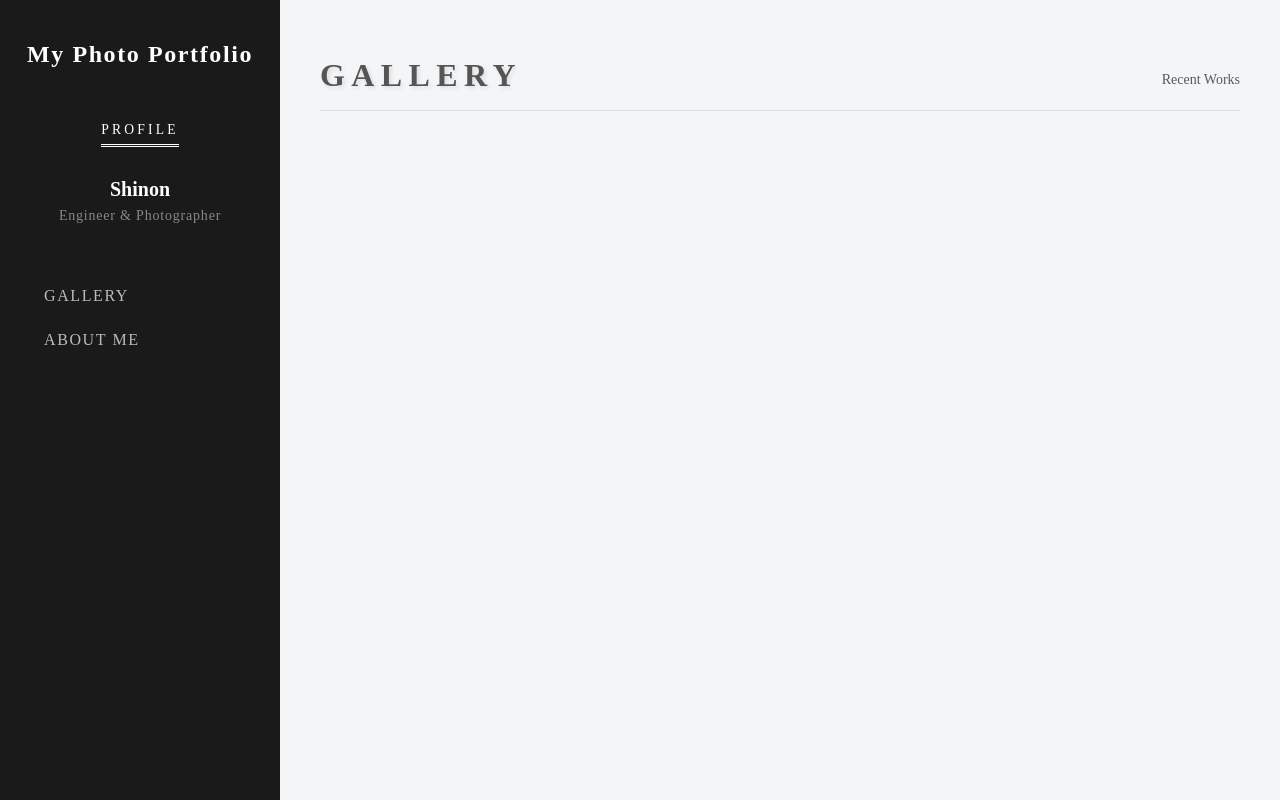
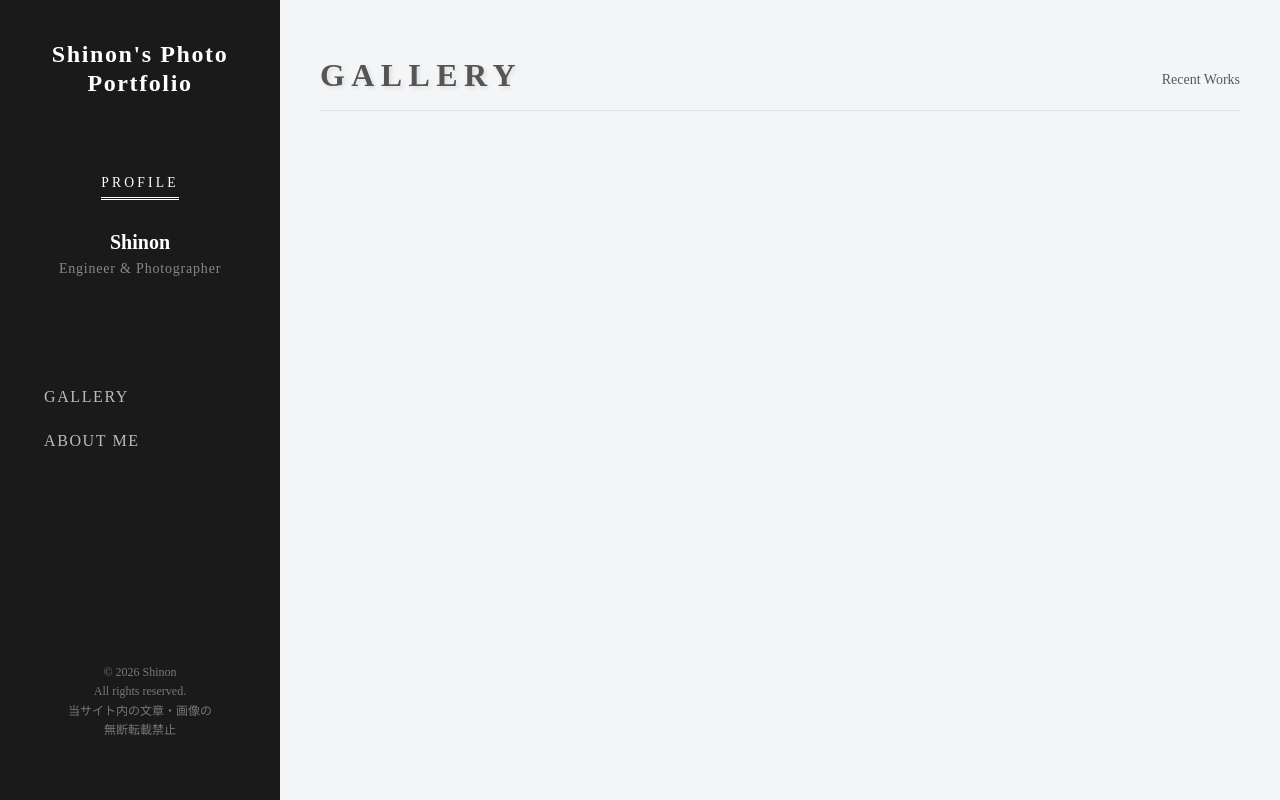
Before and after one commit to Shinon78/my-photo-portfolio, a Django app: page / in a window 1280 px wide. Run offline with Django 5.2, Linux system fonts and the light colour scheme; data that the repository does not hold is empty.

Commit message:
Update site title and add copyright notice

```diff
--- a/photos/templates/photos/base.html
+++ b/photos/templates/photos/base.html
@@ -24,6 +24,9 @@
             color: white;
             position: fixed;
             transition: all 0.3s;
+            /* 下部に著作権を固定するための設定 */
+            display: flex;
+            flex-direction: column;
         }
 
         /* メインコンテンツの設定 */
@@ -58,10 +61,19 @@
             display: inline-block;
             border-bottom: 3px double white; /* 白い2重線 */
             padding-bottom: 4px;
-            margin-bottom: 30px; /* 下の名前との間隔を少し広げました */
+            margin-bottom: 30px;
             letter-spacing: 0.2rem;
             font-size: 0.85rem;
             color: #fff;
+        }
+
+        /* コピーライト部分のスタイル */
+        .sidebar-footer {
+            margin-top: auto; /* これで一番下に押し下げます */
+            padding-bottom: 20px;
+            color: #777;
+            font-size: 0.75rem;
+            line-height: 1.6;
         }
     </style>
 </head>
@@ -69,7 +81,7 @@
 
     <div class="d-flex">
         <nav id="sidebar" class="p-4 text-center">
-            <h4 class="mb-5 mt-3 fw-bold" style="letter-spacing: 0.1rem;">My Photo Portfolio</h4>
+            <h4 class="mb-5 mt-3 fw-bold" style="letter-spacing: 0.1rem;">Shinon's Photo Portfolio</h4>
 
             <div class="mt-4">
                 <span class="profile-title">PROFILE</span>
@@ -86,6 +98,14 @@
                     <a class="nav-link" href="{% url 'photos:about' %}">ABOUT ME</a>
                 </li>
             </ul>
+
+            <div class="sidebar-footer">
+                <p>
+                    &copy; 2026 Shinon<br>
+                    All rights reserved.<br>
+                    当サイト内の文章・画像の<br>無断転載禁止
+                </p>
+            </div>
         </nav>
 
         <div id="content">
```
